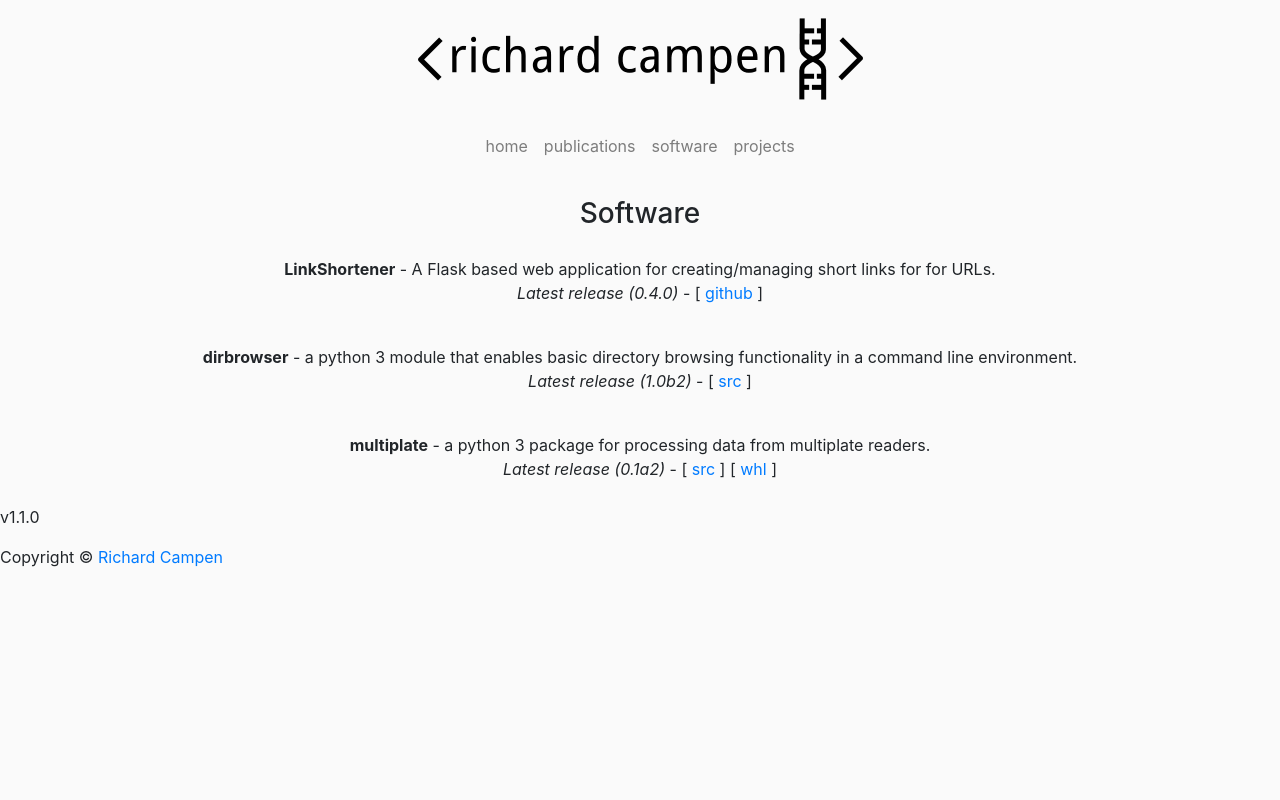
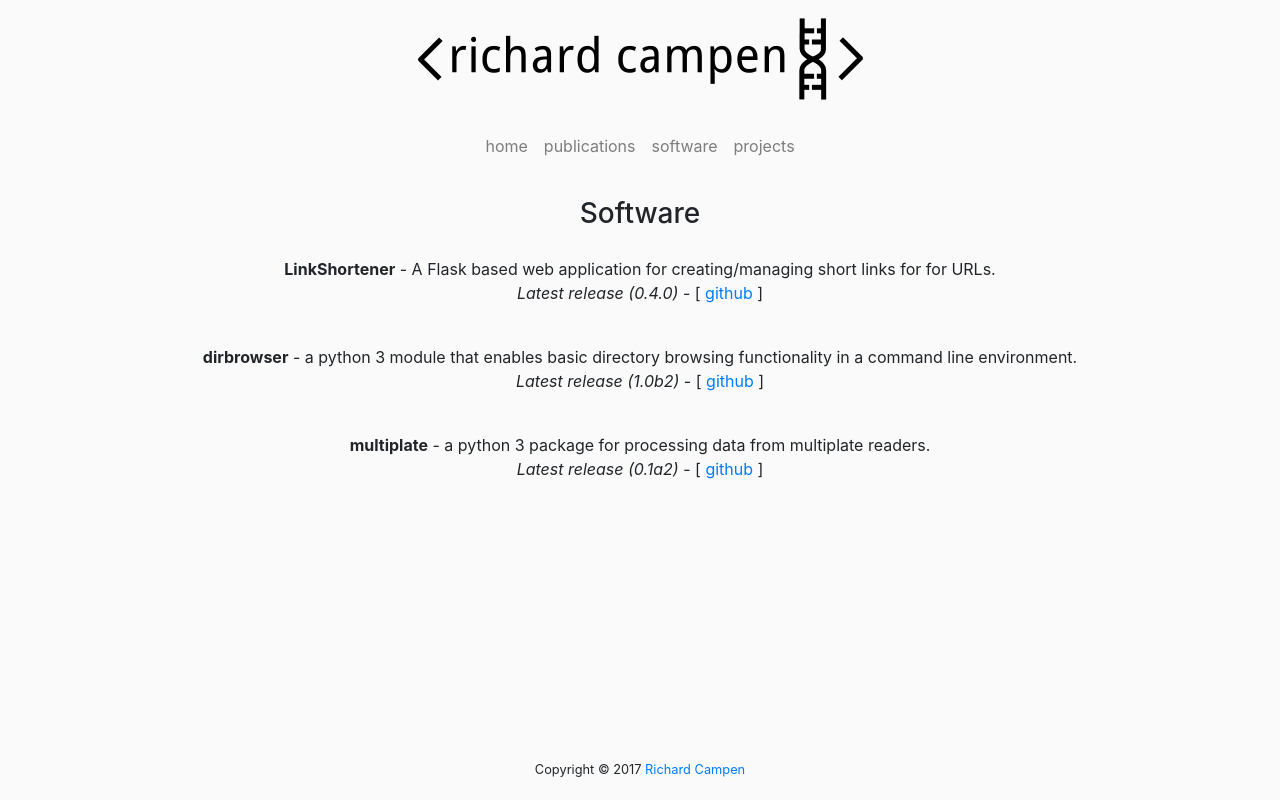
Before and after one commit to campenr/richardcampendotcom, a Flask app: page /software in a window 1280 px wide. Run offline with Flask 2, Linux system fonts and the light colour scheme; some libraries are stand-ins or nearby versions.

Commit message:
Fixed footer and added selfie to about me.

```diff
--- /dev/null
+++ b/app/static/css/main.css
@@ -0,0 +1,9 @@
+.main-wrapper {
+  display: flex;
+  min-height: 100vh;
+  flex-direction: column;
+}
+
+.main-content {
+  flex: 1;
+}
--- a/app/templates/base.html
+++ b/app/templates/base.html
@@ -18,7 +18,7 @@
 
 </head>
 
-<body style="background-color: #fafafa;">
+<body class="main-wrapper" style="background-color: #fafafa;">
 
     <div class="container" style="text-align: center;">
         <a href="/">
@@ -50,23 +50,21 @@
         </div>
     </nav>
 
-    <div class="container" style="text-align: center;">
+    <div class="container main-content" style="text-align: center;">
         {% block main_content %}
             {# page specific main content fills in here. #}
         {% endblock %}
     </div>
 
-    <div class="footer">
-        <div class="footer-content">
-            <p class="version">v1.1.0</p>
-            <div id='copyright'>
-                Copyright &#169 <span class="copyright-year"></span> <a href="https://campen.co">Richard Campen</a>
-            </div>
-        </div>
+    <div class="footer pb-1 pt-3 text-center">
+        <p id='copyright'>
+            <small>
+                Copyright &#169 2017 <a href="https://campen.co">Richard Campen</a>
+            </small>
+        </p>
     </div>
 
     {# Multisite wide script loadings. #}
-{#    <script src="{{ url_for('static', filename='js/main.js') }}"></script>#}
     <script type="text/javascript">var _gaq = _gaq || []; _gaq.push(['_setAccount', 'UA-67087023-1']);_gaq.push(['_trackPageview']);(function(){var ga = document.createElement('script'); ga.type = 'text/javascript'; ga.async = true;ga.src = ('https:' == document.location.protocol ? 'https://ssl' : 'http://www') + '.google-analytics.com/ga.js';var s = document.getElementsByTagName('script')[0]; s.parentNode.insertBefore(ga, s);})();</script>
 
     {# load js #}
--- a/app/templates/index.html
+++ b/app/templates/index.html
@@ -12,6 +12,9 @@
         <h3 class="pt-2">About Me</h3>
     </div>
 
+    <p class="pt-3 pb-2 px-3">
+        <img class="rounded-circle" src="{{ url_for('static', filename='img/headshot.png') }}" style="max-width: 150px; height: 150px;">
+    </p>
 
     <p class="pt-3 pb-2 px-3">
         My name is Richard Campen, I have a PhD in Molecular Microbiology,
--- a/app/templates/software.html
+++ b/app/templates/software.html
@@ -26,7 +26,7 @@
         <br />
         <i>Latest release (1.0b2)</i> -
         <span class="text-nowrap">[
-            <a class="link" target= "_blank" href="/static/files/dirbrowser-1.0b2.zip" download="dirbrowser-1.0b2.zip">src</a>
+            <a class="link" target= "_blank" href="https://github.com/campenr/dirbrowser">github</a>
         ]</span>
     </p>
 
@@ -35,10 +35,7 @@
         <br />
         <i>Latest release (0.1a2)</i> -
         <span class="text-nowrap">[
-            <a class="link" target= "_blank" href="/static/files/multiplate-0.1a2.zip" download="multiplate-0.1a1.zip">src</a>
-        ]</span>
-        <span class="text-nowrap">[
-            <a class="link" target= "_blank" href="/static/files/multiplate-0.1a2-py3-none-any.whl" download="multiplate-0.1a2-py3-none-any.whl">whl</a>
+            <a class="link" target= "_blank" href="https://github.com/campenr/multiplate">github</a>
         ]</span>
     </p>
 
```
Also changed, not shown: app/static/js/main.js (deleted, +0 -65 lines), app/static/img/headshot.png (added), 4 other files.
